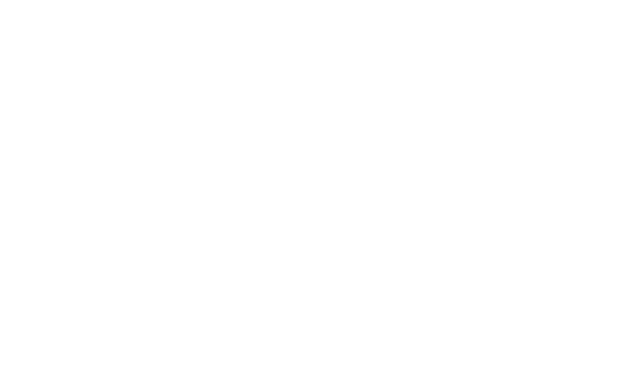
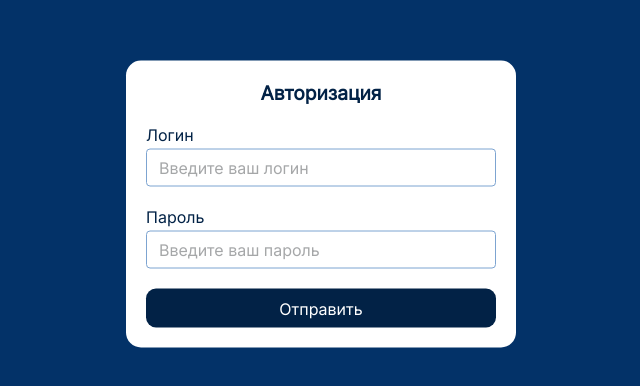
Before and after one commit to alvarSQ/nuxt-argo-shop, a Nuxt app: page /login in a window 1280 px wide. Before the commit this address had no page. Shown: the part 196-582 px from the top of the page, without its empty margins (319-959 px from the left). Built offline with nearby package versions, Linux system fonts and the light colour scheme.

Commit message:
первоначальная аутентификация

```diff
--- a/app.vue
+++ b/app.vue
@@ -2,7 +2,7 @@
 </script>
 
 <template>
-  <div>
+  <div class="wrapper">
     <NuxtPage />
   </div>
 </template>
--- a/assets/scss/main.scss
+++ b/assets/scss/main.scss
@@ -1 +1,76 @@
-@use 'reset' as *
+@use 'reset' as *;
+
+@import url("https://fonts.googleapis.com/css?family=Inter");
+
+html {
+  height: 100%;
+}
+
+
+
+body {
+  -webkit-font-smoothing: antialiased;
+  -moz-osx-font-smoothing: grayscale;
+  margin: 0;
+  padding: 0;
+}
+
+*,
+*:before,
+*:after {
+  box-sizing: border-box;
+}
+
+h1,
+h2,
+h3,
+h4,
+h5,
+h6 {
+  margin: 0;
+}
+
+a {
+  text-decoration: none;
+}
+
+ul,
+li {
+  list-style-type: none;
+  margin: 0;
+  padding: 0;
+}
+
+footer, // also footer if footer without section
+section,
+.section {
+  position: relative;
+  padding: 40px 0;
+}
+
+.wrapper {
+    display: flex;
+    flex-direction: column;
+    min-height: 100vh;
+    width: 100%;
+    margin: 0 auto;
+}
+
+.container {
+  margin: 0 auto;
+  max-width: 1170px;
+  font-family: Inter;
+  font-weight: 400;
+}
+
+.btn {
+    display: flex;
+    justify-content: center;
+    align-items: center;
+    cursor: pointer;
+    height: calc(2.25rem + 3px);
+    font-size: 16px;
+    border-radius: 10px;
+    color: white;
+    background: #022246;
+}
--- a/nuxt.config.ts
+++ b/nuxt.config.ts
@@ -1,5 +1,6 @@
 // https://nuxt.com/docs/api/configuration/nuxt-config
 export default defineNuxtConfig({
+  ssr: false,
   compatibilityDate: '2024-04-03',
   devtools: { enabled: true },
   css: ['~/assets/scss/main.scss'],
--- a/pages/index.vue
+++ b/pages/index.vue
@@ -1,27 +1,42 @@
 <script setup lang="ts">
-const { data, status, error, refresh, clear } = await useFetch('https://dummyjson.com/auth/login', {
-  method: 'POST',
-  headers: { 'Content-Type': 'application/json' },
-  body: JSON.stringify({
+const authStore = useAuthStore();
 
-    username: 'emilys',
-    password: 'emilyspass',
-    expiresInMins: 30, // optional, defaults to 60
-  }),
-  credentials: 'include' // Include cookies (e.g., accessToken) in the request
+definePageMeta({
+  middleware: 'auth-middleware'
 })
 
-const accessToken = computed(() => (data.value as IJwt).accessToken)
+
+// const toLogin = () => router.push({ name: 'login' })
+// toLogin()
+
+// const { data, status, error, refresh, clear } = await useFetch(
+//         "https://dummyjson.com/auth/login",
+//         {
+//           method: "POST",
+//           headers: { "Content-Type": "application/json" },
+//           body: JSON.stringify({
+//             username: "emilys",
+//             password: "emilyspass",
+//             expiresInMins: 30, // optional, defaults to 60
+//           }),
+//           credentials: "include", // Include cookies (e.g., accessToken) in the request
+//         }
+//       );
+//       authStore.user = data.value as IJwt
+//       console.log(authStore.user);
 
 </script>
 
 <template>
-  <div class="flex justify-center items-center h-screen">
-  {{ (data as IJwt).accessToken }}
-    <nuxt-link
+  <div class="container">
+  <div>
+  Привет {{ authStore.user.firstName }}
+    <!-- <nuxt-link
       :to="{ name: 'posts', query: { page: 1 } }"
       class="text-5xl font-extrabold text-zinc-400"
       >Перейти к постам</nuxt-link
-    >
+    > -->
+  </div>
+  <!-- <AuthInputs v-if="!authStore.user.username" /> -->
   </div>
 </template>
--- /dev/null
+++ b/pages/login.vue
@@ -0,0 +1,113 @@
+<script lang="ts" setup>
+const authStore = useAuthStore();
+
+</script>
+
+<template>
+  <div class="container">
+  <ClientOnly>
+  <div class="dark">
+    <div class="modal">
+      <div class="title">Авторизация</div>
+      <form class="text-field">
+        <label class="text-field__label" for="login">Логин</label>
+        <input
+          class="text-field__input"
+          type="text"
+          name="login"
+          id="login"
+          placeholder="Введите ваш логин"
+          v-model="authStore.getterUserLogin.value.username"
+        />
+      </form>
+      <form class="text-field">
+        <label class="text-field__label" for="password">Пароль</label>
+        <input
+          class="text-field__input"
+          type="password"
+          name="password"
+          id="password"
+          placeholder="Введите ваш пароль"
+          v-model="authStore.getterUserLogin.value.password"
+          autocomplete="on"
+        />
+      </form>
+      <div class="btn" @click.prevent = "authStore.authUser">Отправить</div>
+    </div>
+  </div>
+  </ClientOnly>
+  </div>
+</template>
+
+<style scoped lang="scss">
+.title {
+  font-size: 1.2em;
+  font-weight: 600;
+  text-align: center;
+  color: #022246;
+}
+
+label {
+  color: #022246;
+}
+
+.text-field__label {
+  display: block;
+  margin-bottom: 0.25rem;
+}
+
+.text-field__input {
+  display: block;
+  width: 100%;
+  height: calc(2.25rem + 2px);
+  padding: 0.375rem 0.75rem;
+  font-family: inherit;
+  font-size: 1rem;
+  font-weight: 400;
+  line-height: 1.5;
+  color: #212529;
+  background-color: #fff;
+  background-clip: padding-box;
+  border: 1px solid #7da4d1;
+  border-radius: 0.25rem;
+  transition: border-color 0.15s ease-in-out, box-shadow 0.15s ease-in-out;
+  &::placeholder {
+    color: #212529;
+    opacity: 0.4;
+  }
+  &:focus {
+    color: #212529;
+    background-color: #fff;
+    border-color: #7da4d1;
+    outline: 0;
+    box-shadow: 0 0 0 0.2rem rgba(158, 158, 158, 0.25);
+  }
+}
+
+.modal {
+  display: flex;
+  flex-direction: column;
+  position: fixed;
+  top: 50%;
+  left: 50%;
+  transform: translate(-50%, -50%);
+  width: 390px;
+  padding: 20px;
+  gap: 20px;
+  border-radius: 15px;
+  background-color: white;
+  @media (max-width: 390px) {
+    width: 280px;
+  }
+}
+
+.dark {
+  background: #033268;
+  position: fixed;
+  left: 0;
+  top: 0;
+  width: 100%;
+  height: 100%;
+  z-index: 100;
+}
+</style>
--- a/pages/posts.vue
+++ /dev/null
@@ -1,10 +0,0 @@
-<script setup lang="ts">
-
-</script>
-
-
-<template>
-    <div class="mt-20 w-3/4 m-auto">
-        <AppTable />
-    </div>
-</template>
--- a/stores/auth.ts
+++ b/stores/auth.ts
@@ -3,12 +3,34 @@
 const URL = 'https://dummyjson.com/docs/';
 
 export const useAuthStore = defineStore('auth', () => {
-  const count = ref(0)
-  const name = ref('Иван')
-  const doubleCount = computed(() => count.value * 2)
-  function increment() {
-    count.value++
+  const isAuthenticated = ref(false)
+  const user = ref({} as IJwt)
+  const userLogin = ref({
+    username: '',
+    password: '',
+    expiresInMins: 30
+  } as IUserLogin)
+
+  const getterUserLogin = computed(() => userLogin)
+
+  const authUser = async () => {
+    if (userLogin.value.username && userLogin.value.password) {
+      try {
+        const res = await $fetch("https://dummyjson.com/auth/login", {
+          method: "POST",
+          headers: { "Content-Type": "application/json" },
+          body: JSON.stringify(userLogin.value)
+        }
+        );
+        user.value = res as IJwt
+        isAuthenticated.value = true
+        navigateTo('/')
+      } catch (err) {
+        alert('Неправильное имя или пароль')
+      }
+    } else alert('заполни все поля')
   }
 
-  return { count, name, doubleCount, increment }
+
+  return { isAuthenticated, user, userLogin, getterUserLogin, authUser }
 })
--- /dev/null
+++ b/types/userLogin.d.ts
@@ -0,0 +1,5 @@
+declare interface IUserLogin {
+    username: string,
+    password: string
+    expiresInMins: number
+}
```
Also changed, not shown: middleware/auth-middleware.ts (added, +7 -0 lines).
